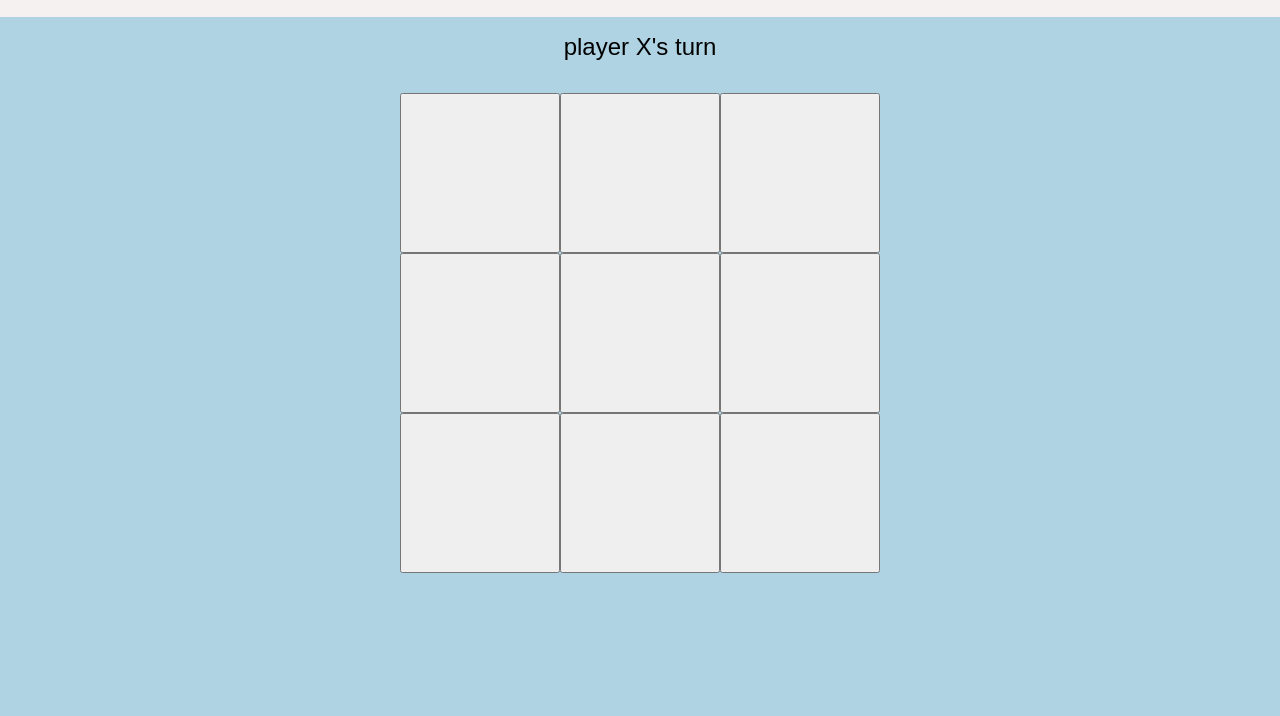
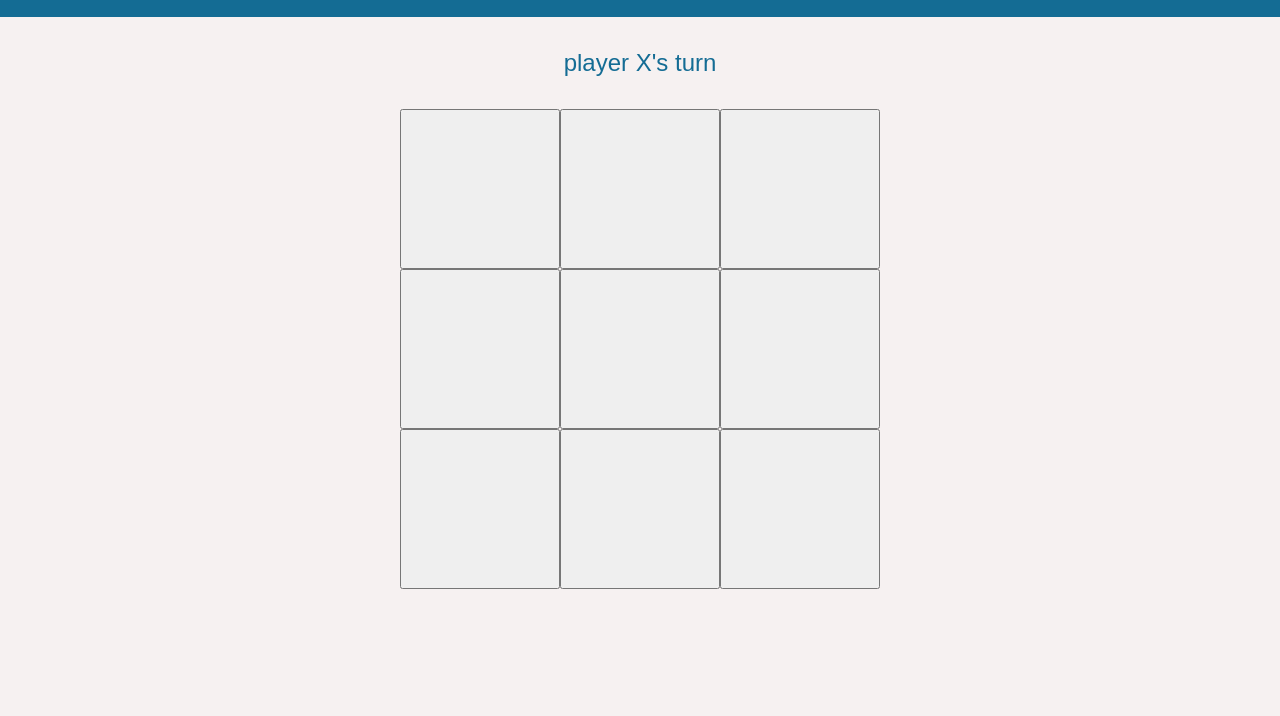
Before and after one commit to KrunalDarekar/tic-tac-toe, a website: page index.html in a window 1280 px wide. Shown: the part 84-800 px from the top of the page. Drawn offline with Linux system fonts and the light colour scheme.

Commit message:
Switch the background and header color

```diff
--- a/style.css
+++ b/style.css
@@ -5,22 +5,21 @@
 }
 
 body {
-    background-color: #AFD3E2;
+    background-color: #F6F1F1;
 }
 
 .container {
     display: grid;
     grid-template-columns: repeat(3, 1fr);
-    min-width: 30rem;
-    min-height: 30rem;
-    margin: 1rem;
+    width: 30rem;
+    height: 30rem;
 }
 
 header {
     text-align: center;
-    background-color: #F6F1F1;
+    background-color: #146C94;
     padding: 2rem;
-    color: #146C94;
+    color: #F6F1F1;
 }
 
 .main {
@@ -30,8 +29,9 @@ header {
 }
 
 .top-message {
-    margin: 1rem;
+    margin: 2rem;
     font-size: 1.5rem;
+    color: #146C94;
 }
 
 .container > button {
```
